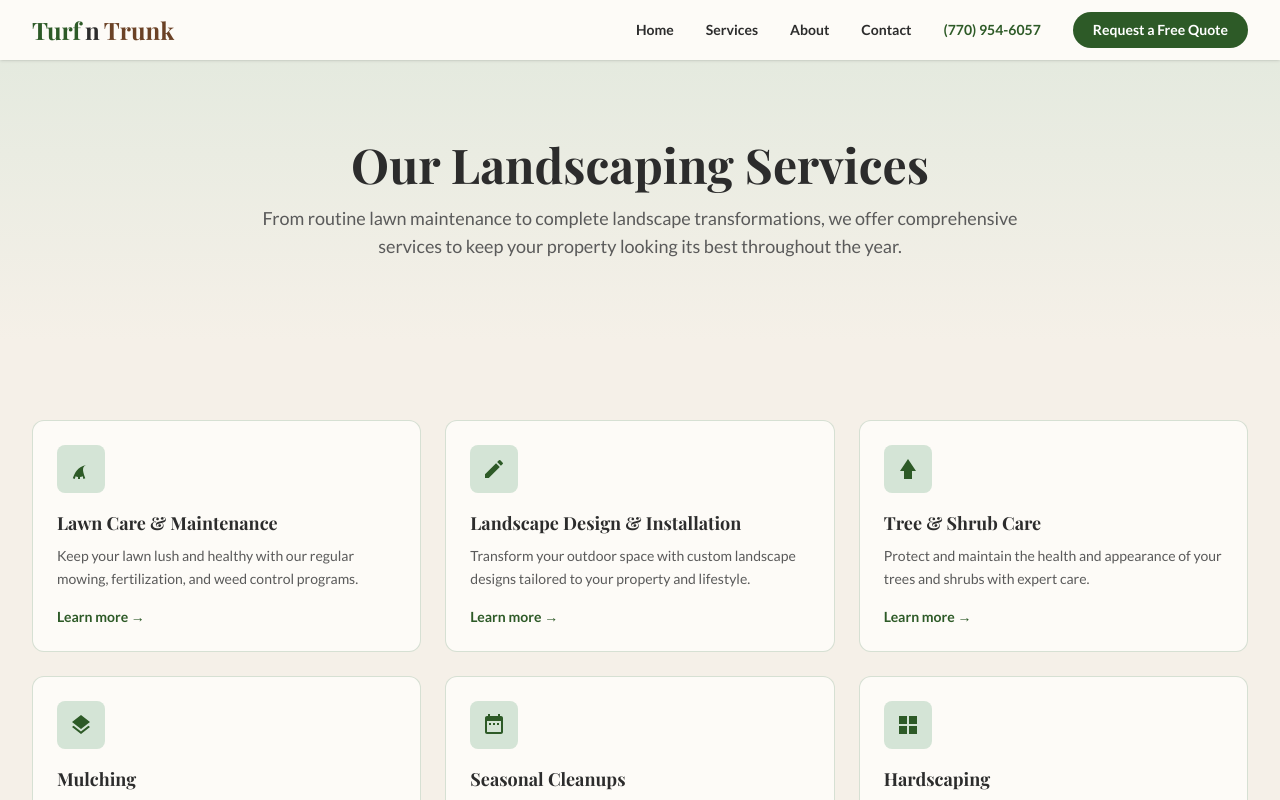
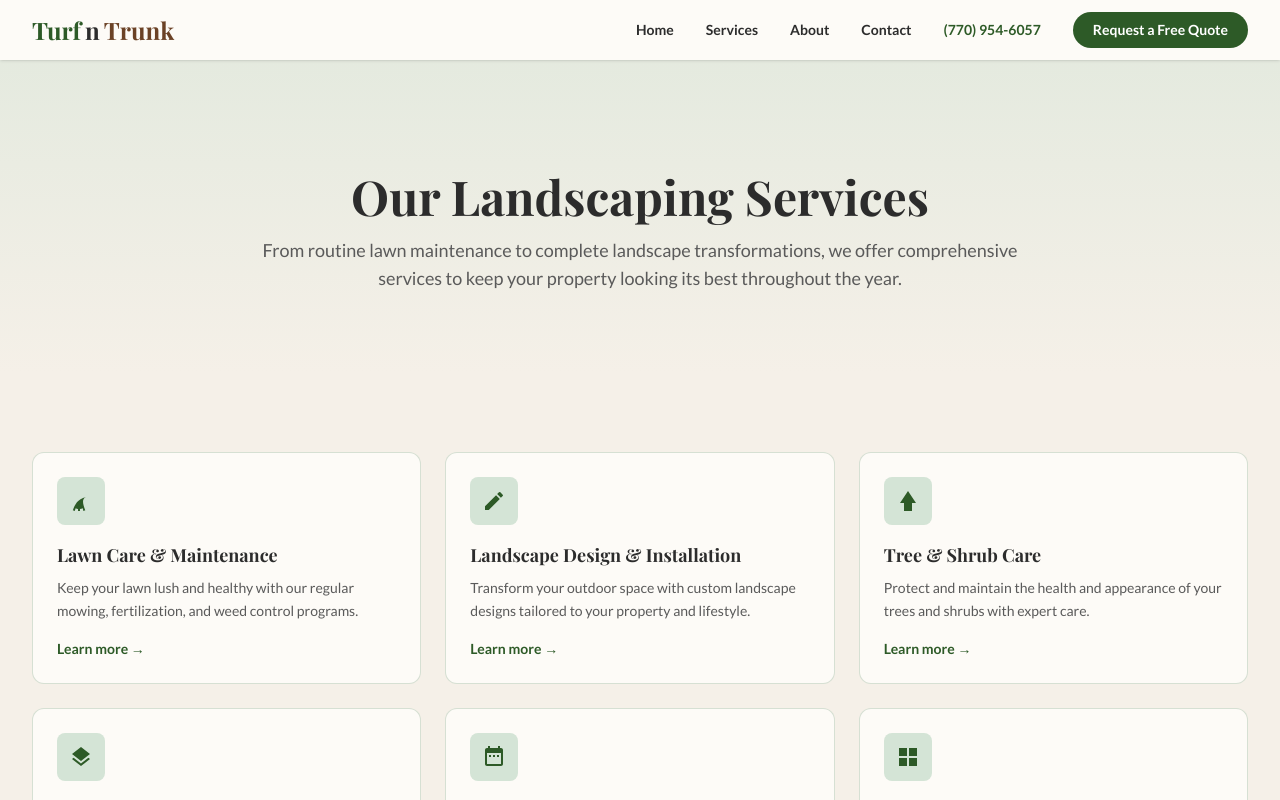
Before and after one commit to DeathCamel58/turf-n-trunk, a Next.js app: page /services in a window 1280 px wide. Shown: the top 800 px of the page. Built offline with nearby package versions, Linux system fonts and the light colour scheme.

Commit message:
UI: Adjust page header padding to account for sticky nav
Add extra top padding to services, about, and contact page header
sections so headings appear visually centered below the sticky nav.

```diff
--- a/app/about/page.tsx
+++ b/app/about/page.tsx
@@ -38,7 +38,7 @@ export default function AboutPage() {
   return (
     <>
       {/* Company Story */}
-      <section className="bg-gradient-to-b from-sage-light/50 to-sand py-16 sm:py-20">
+      <section className="bg-gradient-to-b from-sage-light/50 to-sand pb-16 pt-24 sm:pb-20 sm:pt-28">
         <div className="mx-auto max-w-7xl px-4 sm:px-6 lg:px-8">
           <div className="mx-auto max-w-3xl">
             <h1 className="font-heading text-4xl font-bold text-charcoal md:text-5xl">
--- a/app/contact/page.tsx
+++ b/app/contact/page.tsx
@@ -16,7 +16,7 @@ export const metadata = createMetadata(
 export default function ContactPage() {
   return (
     <>
-      <section className="bg-gradient-to-b from-sage-light/50 to-sand py-16 sm:py-20">
+      <section className="bg-gradient-to-b from-sage-light/50 to-sand pb-16 pt-24 sm:pb-20 sm:pt-28">
         <div className="mx-auto max-w-7xl px-4 sm:px-6 lg:px-8">
           <div className="mx-auto max-w-3xl text-center">
             <h1 className="font-heading text-4xl font-bold text-charcoal md:text-5xl">
--- a/app/services/page.tsx
+++ b/app/services/page.tsx
@@ -12,7 +12,7 @@ export const metadata = createMetadata(
 export default function ServicesPage() {
   return (
     <>
-      <section className="bg-gradient-to-b from-sage-light/50 to-sand py-16 sm:py-20">
+      <section className="bg-gradient-to-b from-sage-light/50 to-sand pb-16 pt-24 sm:pb-20 sm:pt-28">
         <div className="mx-auto max-w-7xl px-4 sm:px-6 lg:px-8">
           <div className="mx-auto max-w-3xl text-center">
             <h1 className="font-heading text-4xl font-bold text-charcoal md:text-5xl">
```
